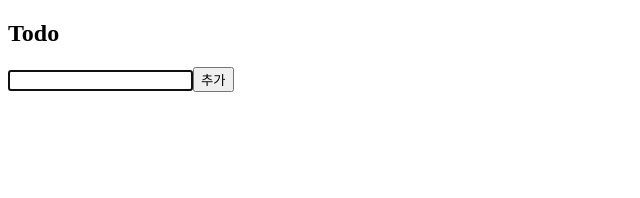
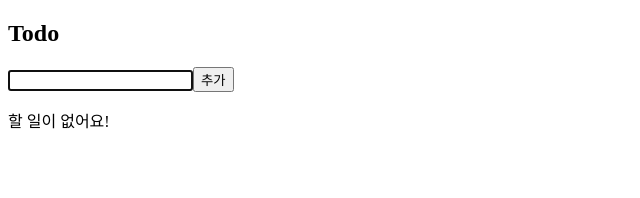
Before and after one commit to CodeSoom/react-week2-assignment-2, a React app: page / in a window 1280 px wide. Shown: the top 198 px of the page, without its empty margins (0-640 px from the left). Built offline with nearby package versions, Linux system fonts and the light colour scheme.

Commit message:
feat: Add feature that output string when todos is empty array

```diff
--- a/src/Page.jsx
+++ b/src/Page.jsx
@@ -24,7 +24,15 @@ const Page = ({
       onKeyPress={addTodoList}
     />
     <Button onClick={addTodoList}>추가</Button>
-    <Todos todos={todos} deleteTodoList={deleteTodoList} checkTodo={checkTodo} />
+    {todos.length === 0
+      ? (<p>할 일이 없어요!</p>)
+      : (
+        <Todos
+          todos={todos}
+          deleteTodoList={deleteTodoList}
+          checkTodo={checkTodo}
+        />
+      )}
   </Container>
 );
 
```
